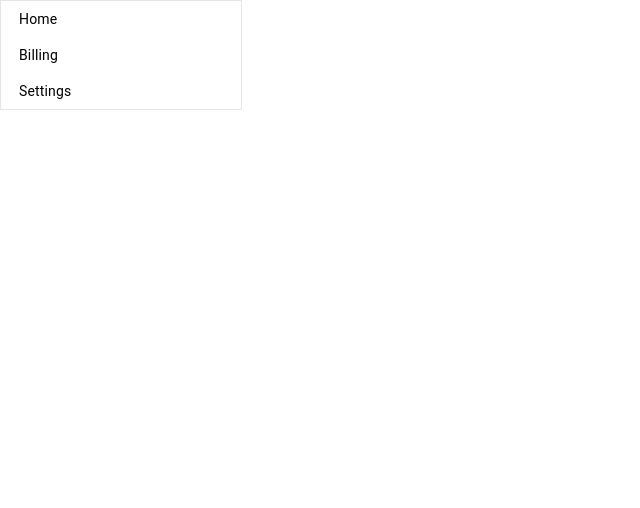
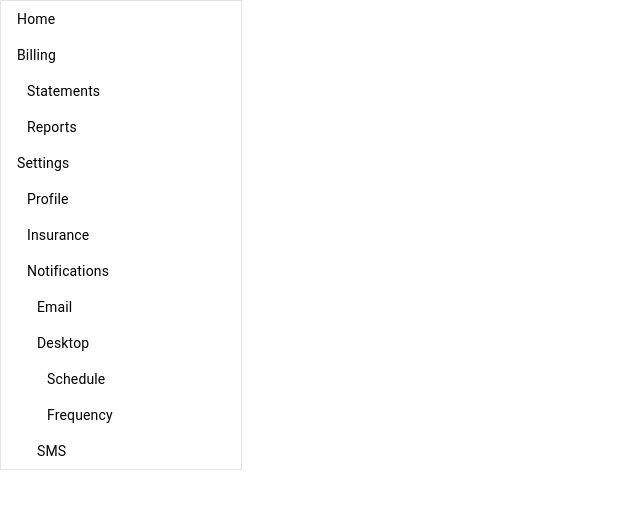
Before and after one commit to dvwhite/modern-react-sidebar, a React (Create React App) app: page / in a window 1280 px wide. Shown: the top 508 px of the page, without its empty margins (0-640 px from the left). Built offline with nearby package versions, Linux system fonts and the light colour scheme.

Commit message:
Fix issue with exporting SideBarItem

```diff
--- a/src/App.js
+++ b/src/App.js
@@ -3,9 +3,39 @@ import './App.css';
 import SideBar from './components/Sidebar';
 
 const items = [
-  { name: 'home', label: 'Home'},
-  { name: 'billing', label: 'Billing'},
-  { name: 'settings', label: 'Settings'}
+  { name: 'home', label: 'Home' },
+  {
+    name: 'billing',
+    label: 'Billing',
+    items: [
+      { name: 'statements', label: 'Statements' },
+      { name: 'reports', label: 'Reports' },
+    ],
+  },
+  {
+    name: 'settings',
+    label: 'Settings',
+    items: [
+      { name: 'profile', label: 'Profile' },
+      { name: 'insurance', label: 'Insurance' },
+      {
+        name: 'notifications',
+        label: 'Notifications',
+        items: [
+          { name: 'email', label: 'Email' },
+          {
+            name: 'desktop',
+            label: 'Desktop',
+            items: [
+              { name: 'schedule', label: 'Schedule' },
+              { name: 'frequency', label: 'Frequency' },
+            ],
+          },
+          { name: 'sms', label: 'SMS' },
+        ],
+      },
+    ],
+  },
 ];
 
 function App() {
--- a/src/components/SideBarItem.jsx
+++ b/src/components/SideBarItem.jsx
@@ -1,6 +1,10 @@
 import React from 'react';
+import List from '@material-ui/core/List';
+import ListItem from'@material-ui/core/ListItem';
+import ListItemText from '@material-ui/core/ListItemText';
 
-const SideBarItem = ({ label, items, depthStep = 10, depth = 0, ...rest }) = () => {
+function SideBarItem({ label, items, depthStep=10, depth=0, ...rest }) {
+    return (
         <>
             <ListItem button dense {...rest}>
                 <ListItemText style={{ paddingLeft: depth * depthStep }}>
@@ -20,6 +24,7 @@ const SideBarItem = ({ label, items, depthStep = 10, depth = 0, ...rest }) = ()
                 </List>
             ) : null}
         </>
+    )
 }
 
-export const SideBarItem;
+export default SideBarItem;
--- a/src/components/Sidebar.jsx
+++ b/src/components/Sidebar.jsx
@@ -2,33 +2,19 @@ import React from 'react';
 import List from '@material-ui/core/List';
 import ListItem from'@material-ui/core/ListItem';
 import ListItemText from '@material-ui/core/ListItemText';
+import SideBarItem from './SideBarItem';
 
-function SideBar({ items }) {
+function SideBar({ items, depthStep, depth }) {
     return (
         <div className='sidebar'>
             <List disablePadding dense>
-                {items.map(({ label, name, items: subItems, ...rest }) => (
-                    <React.Fragment key={name}>
-                        <ListItem style={{ paddingLeft: 18 }} key={name} button {...rest}>
-                            <ListItemText>{label}</ListItemText>
-                        </ListItem>
-                        {Array.isArray(subItems) ? (
-                            <List disablePadding>
-                                {subItems.map((subItem) => (
-                                    <ListItem
-                                        key={subItem.name}
-                                        style={{ paddingLeft: 36 }}
-                                        button
-                                        dense
-                                    >
-                                        <ListItemText className="sidebar-item-text">
-                                            {subItem.label}
-                                        </ListItemText>
-                                    </ListItem>
-                                ))}
-                            </List>
-                        ) : null}
-                    </React.Fragment>
+                {items.map((sideBarItem, index) => (
+                    <SideBarItem
+                        key={`${sideBarItem.name}${index}`}
+                        depthStep={depthStep}
+                        depth={depth}
+                        {...sideBarItem}
+                    />
                 ))}
             </List>
         </div>
```
Lines whose indentation alone changed are shown as unchanged.
